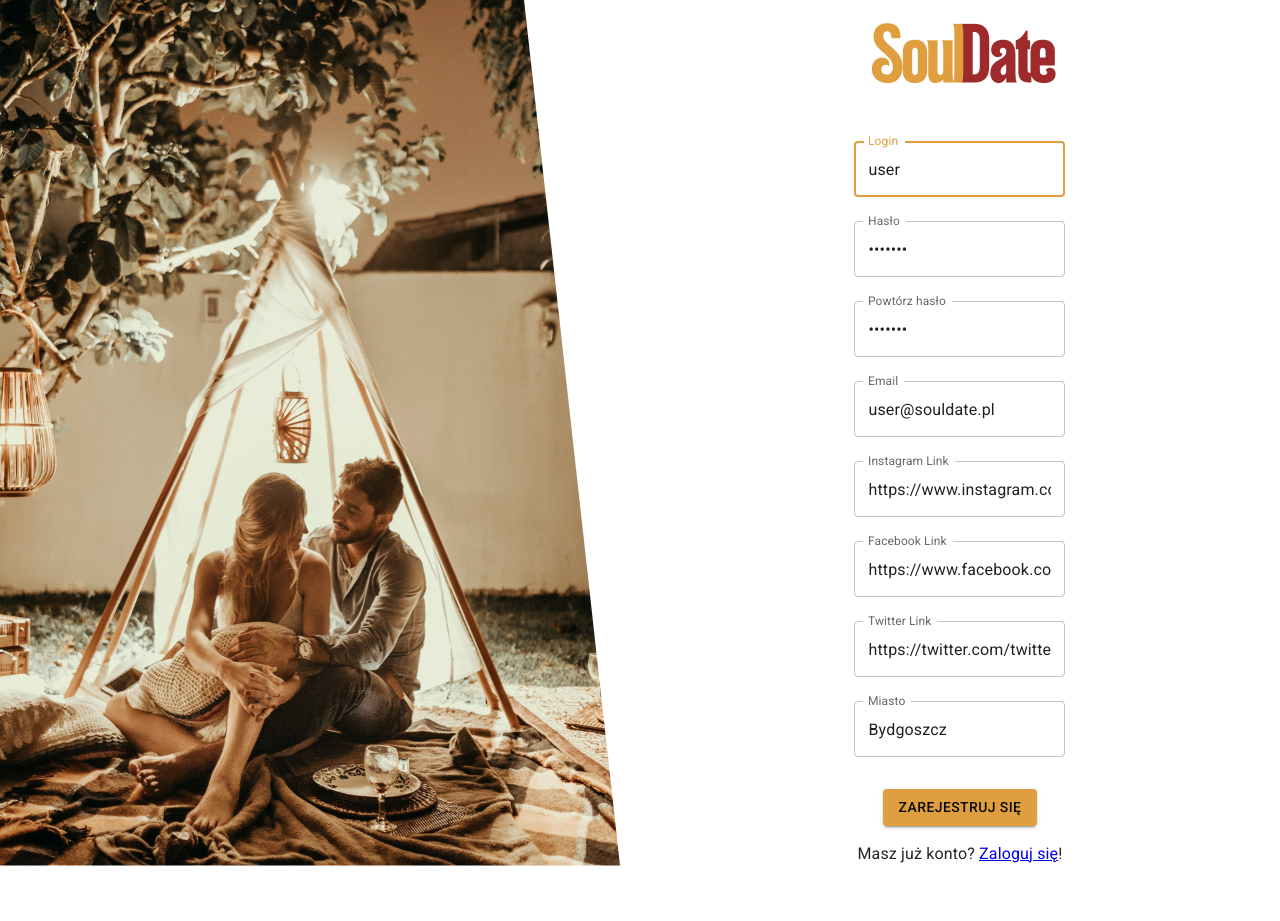
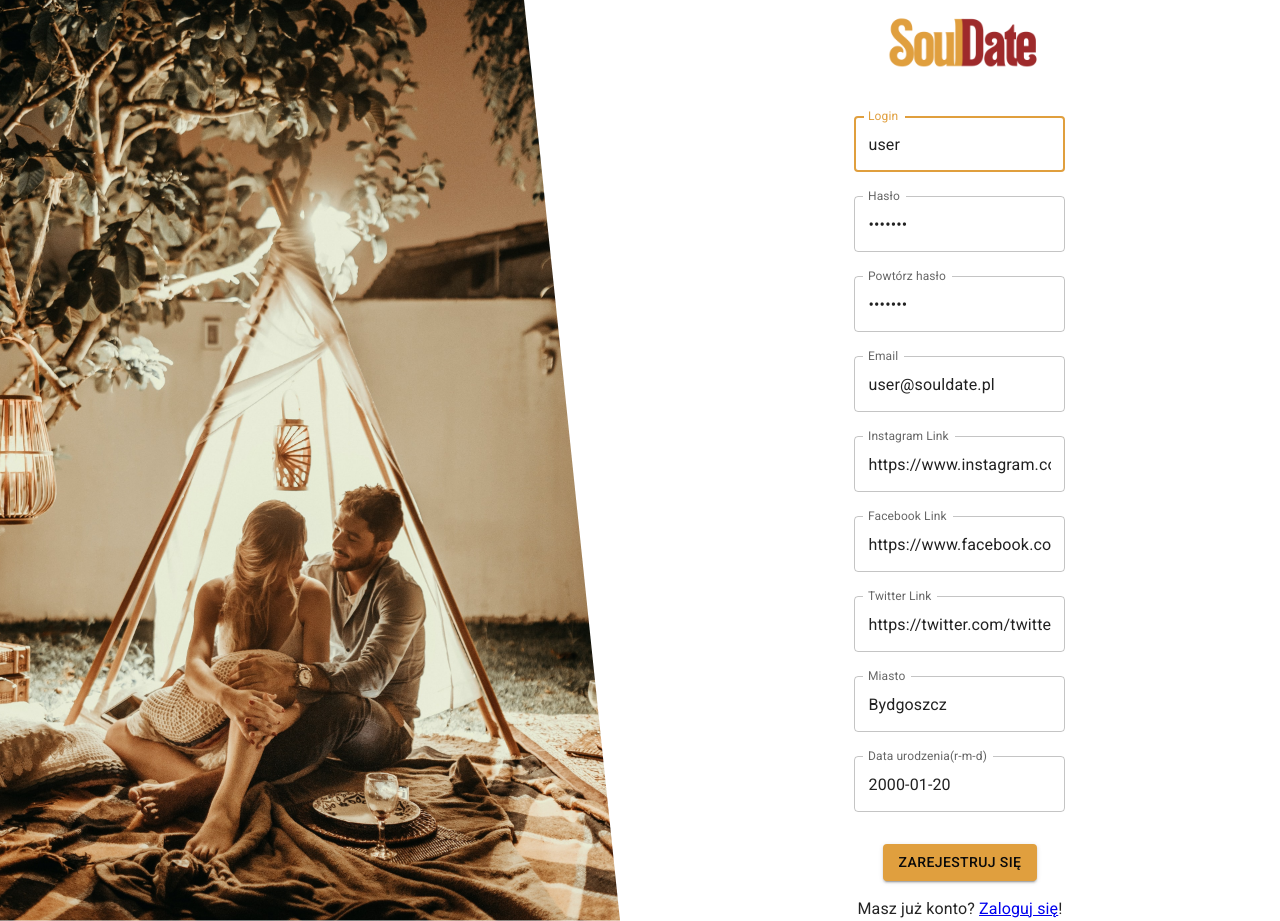
Before and after one commit to dawid-bobowski/souldate, a React (Vite) app: page /register in a window 1280 px wide. Before the commit the page ends 866 px from the top, so only its background shows below. Built offline with nearby package versions, Linux system fonts and the light colour scheme; a web font is replaced by a local one.

Commit message:
Date added db/fe/be

```diff
--- a/src/app/constants.ts
+++ b/src/app/constants.ts
@@ -6,3 +6,4 @@ export const DEFAULT_INSTALINK: string = 'https://www.instagram.com/instagram/';
 export const DEFAULT_FBLINK: string = 'https://www.facebook.com/facebook';
 export const DEFAULT_TWITTERLINK: string = 'https://twitter.com/twitter';
 export const DEFAULT_CITY: string = 'Bydgoszcz';
+export const DEFAULT_BDAY: string = '2000-01-20';
--- a/src/components/pages/Register.tsx
+++ b/src/components/pages/Register.tsx
@@ -2,7 +2,7 @@ import axios from 'axios';
 import { useState } from 'react';
 import { Link, useNavigate } from 'react-router-dom';
 import { Box, Button, Grid, TextField, Typography } from '@mui/material';
-import { API_SERVER, DEFAULT_EMAIL, DEFAULT_PASSWORD, DEFAULT_USER, DEFAULT_INSTALINK, DEFAULT_FBLINK, DEFAULT_TWITTERLINK, DEFAULT_CITY } from '../../app/constants';
+import { API_SERVER, DEFAULT_EMAIL, DEFAULT_PASSWORD, DEFAULT_USER, DEFAULT_INSTALINK, DEFAULT_FBLINK, DEFAULT_TWITTERLINK, DEFAULT_CITY, DEFAULT_BDAY } from '../../app/constants';
 import LoginImage from '../../assets/jonathan-borba-couple.jpg';
 import Logo from '../../assets/souldate-logo.png';
 import './Register.css';
@@ -17,6 +17,7 @@ function Register(): JSX.Element {
   const [fblink, setFblink] = useState<string>(DEFAULT_FBLINK);
   const [ttlink, setTtlink] = useState<string>(DEFAULT_TWITTERLINK);
   const [city, setCity] = useState<string>(DEFAULT_CITY);
+  const [bday, setBday] = useState<string>(DEFAULT_BDAY);
 
   async function handleRegister(): Promise<void> {
     await axios
@@ -28,6 +29,7 @@ function Register(): JSX.Element {
         fblink,
         ttlink,
         city,
+        bday,
       })
       .then((result) => {
         if (result.status === 201) {
@@ -98,7 +100,7 @@ function Register(): JSX.Element {
       >
         <img
           src={Logo}
-          width={250}
+          width={200}
         />
         <Box
           id='registration-form'
@@ -185,6 +187,15 @@ function Register(): JSX.Element {
             value={city}
             onChange={(event) => setCity(event.target.value)}
           />
+          <TextField
+            margin='normal'
+            name='bday'
+            label='Data urodzenia(r-m-d)'
+            id='bday'
+            autoComplete='bday'
+            value={bday}
+            onChange={(event) => setBday(event.target.value)}
+          />
           <Button
             type='button'
             variant='contained'
```
Also changed, not shown: 2 other files (tests, documents, lock files or other folders).
